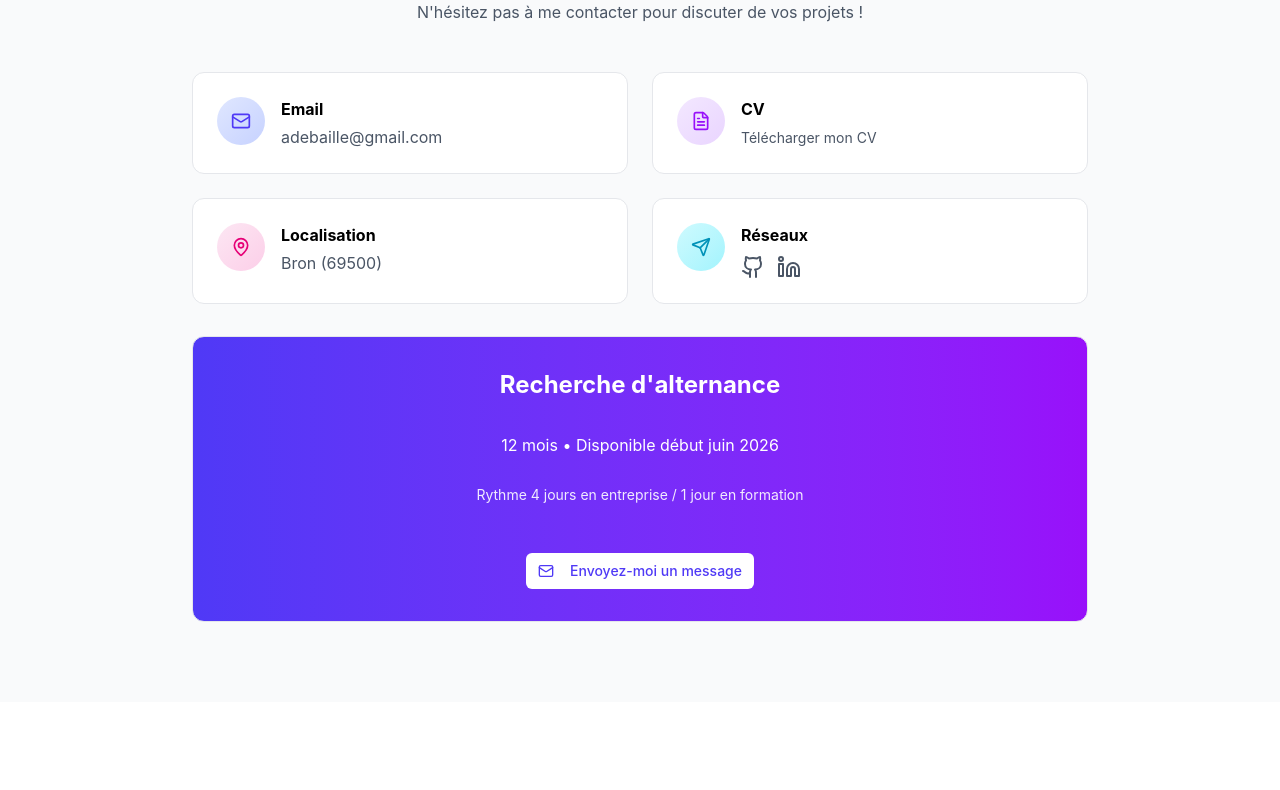
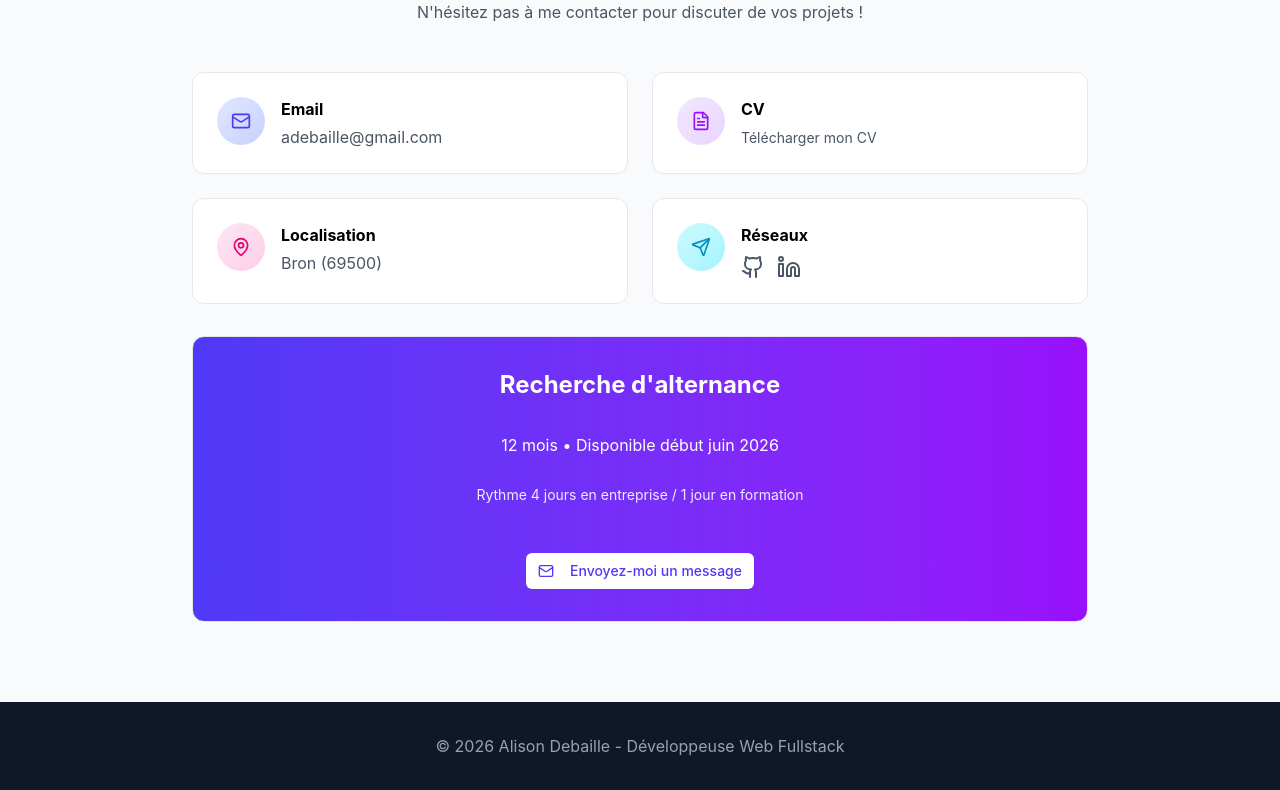
Before and after one commit to adebaille/portfolio-dev, a React (Vite) app: page / in a window 1280 px wide. Shown: the part 4516-5306 px from the top of the page. Before the commit the page ends 5218 px from the top, so only its background shows below. Built offline with nearby package versions, Linux system fonts and the light colour scheme.

Commit message:
build Footer componant and add on main file

```diff
--- a/src/component/Footer.tsx
+++ b/src/component/Footer.tsx
@@ -0,0 +1,11 @@
+export function Footer() {
+  return (
+    <footer className="bg-gray-900 text-white py-8 px-4 sm:px-6 lg:px-8">
+      <div className="max-w-7xl mx-auto text-center">
+        <p className="text-gray-400">
+          © 2026 Alison Debaille - Développeuse Web Fullstack
+        </p>
+      </div>
+    </footer>
+  );
+}
--- a/src/main.tsx
+++ b/src/main.tsx
@@ -8,6 +8,7 @@
 import { Projects } from './component/Project'
 import { Experience } from './component/Experience'
 import { Contact } from './component/Contact'
+import { Footer } from './component/Footer'
 
 
 function App() {
@@ -21,6 +22,7 @@
     <Projects />
     <Experience />
     <Contact />
+    <Footer />
     </>
   )
 }
```
